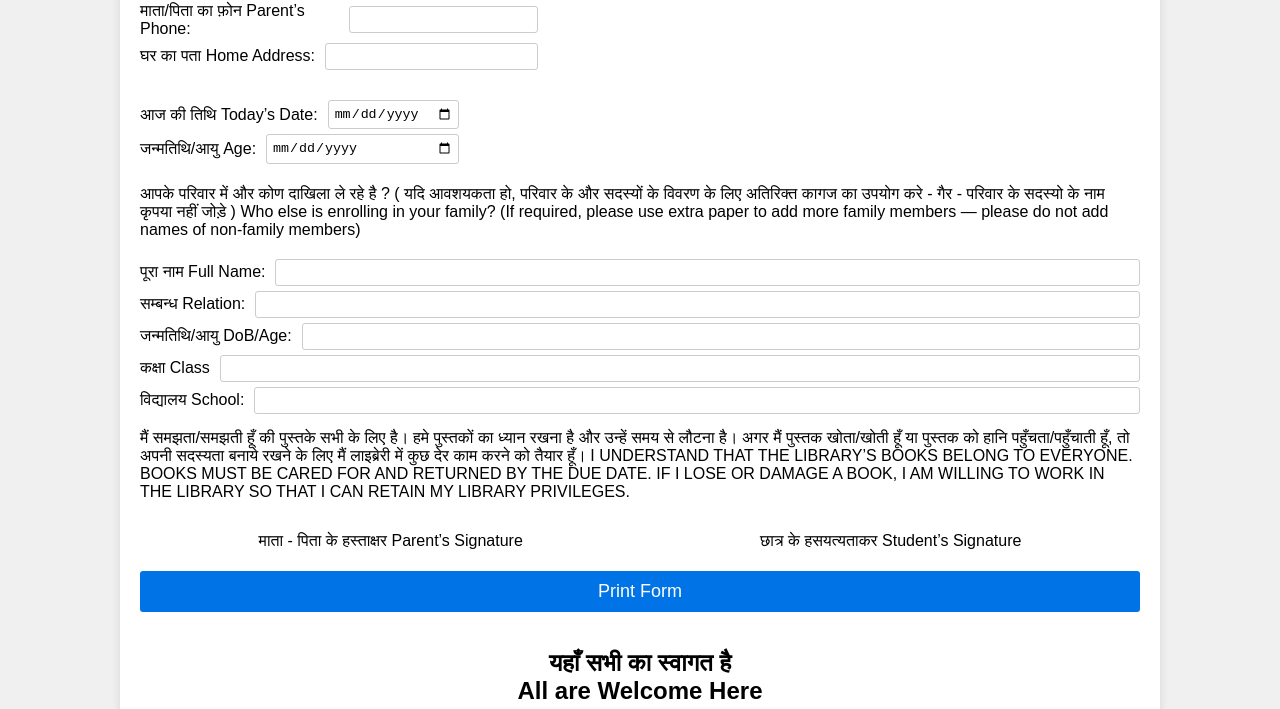
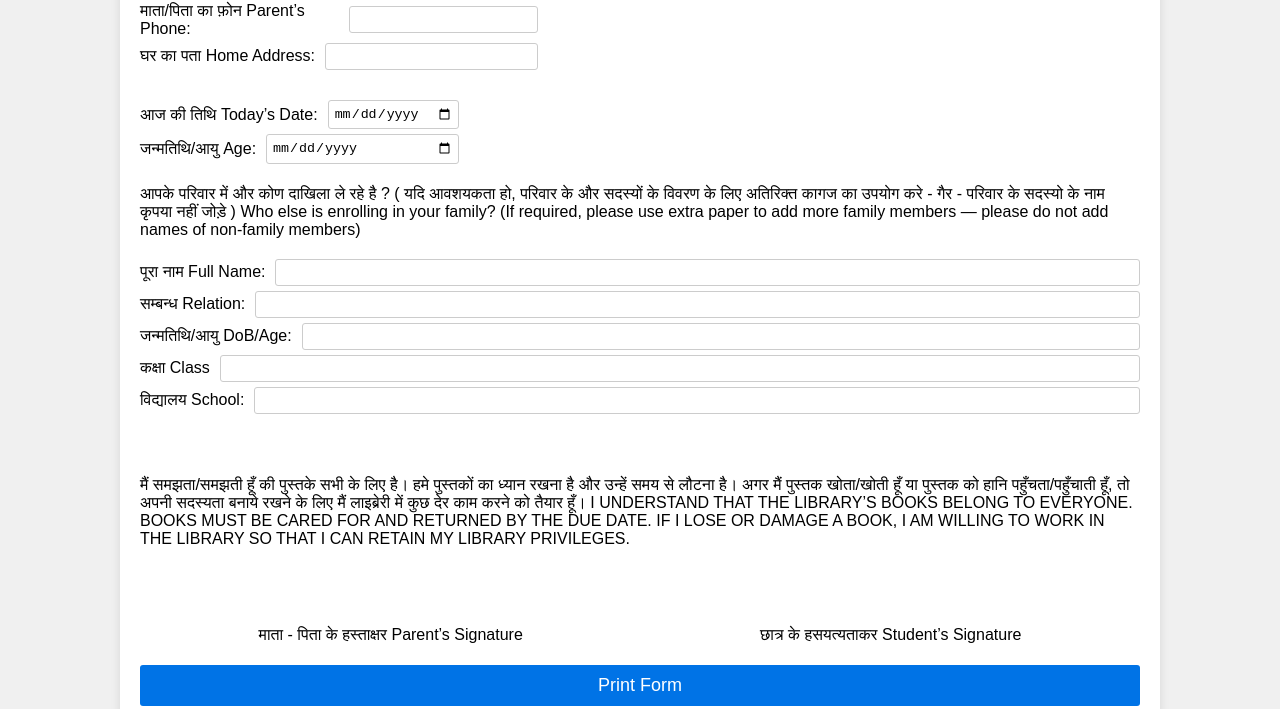
Before and after one commit to manjeet6363/Deepalaya-Library-Student-form, a plain HTML site: page index.html in a window 1280 px wide. Shown: the part 235-944 px from the top of the page. Drawn offline with Linux system fonts and the light colour scheme.

Commit message:
Update index.html

```diff
--- a/index.html
+++ b/index.html
@@ -57,7 +57,7 @@
       }
       .information2,
       .information3 {
-        margin-top: 15px;
+        margin-top: 62px;
       }
       .information3 {
         justify-content: space-around;
```
